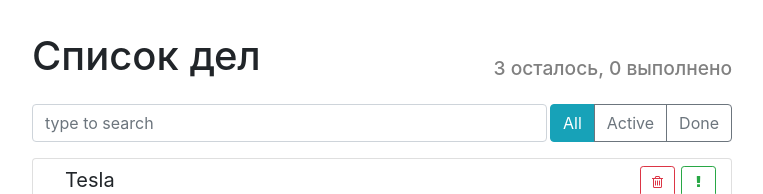
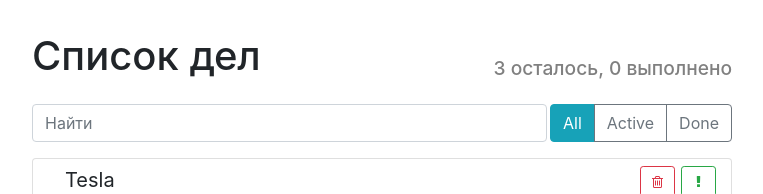
Before and after one commit to honeybaey/todo-app, a React (Create React App) app: page / in a window 1280 px wide. Shown: the top 194 px of the page, without its empty margins (258-1021 px from the left). Built offline with nearby package versions, Linux system fonts and the light colour scheme.

Commit message:
added the feature to search by label

```diff
--- a/src/components/App/App.js
+++ b/src/components/App/App.js
@@ -28,6 +28,7 @@ export default class App extends Component {
         this.createItem("Mercedes-Benz"),
         this.createItem("BMW"),
       ],
+      term: "",
     };
 
     this.deleteItem = (id) => {
@@ -81,10 +82,34 @@ export default class App extends Component {
         };
       });
     };
+
+    this.onSearchChange = (term) => {
+      this.setState({ term });
+    };
+
+    this.search = (items, term) => {
+      if (term.length === 0) {
+        return items;
+      }
+
+      return items.filter((item) => {
+        return item.label.toLowerCase().indexOf(term.toLowerCase()) > -1;
+      });
+    };
+
+    this.onActiveButton = () => {
+      console.log("active toggled");
+    };
+
+    this.onDoneButton = () => {
+      console.log("done toggled");
+    };
   }
 
   render() {
-    const { todoData } = this.state;
+    const { todoData, term } = this.state;
+
+    const visibleItems = this.search(todoData, term);
 
     const doneCount = todoData.filter((el) => el.done).length;
     const todoCount = todoData.length - doneCount;
@@ -93,12 +118,15 @@ export default class App extends Component {
       <div className="todo-app">
         <AppHeader toDo={todoCount} done={doneCount} />
         <div className="top-panel d-flex">
-          <SearchPanel />
-          <ItemStatusFilter />
+          <SearchPanel onSearchChange={this.onSearchChange} />
+          <ItemStatusFilter
+            onDoneButton={this.onDoneButton}
+            onActiveButton={this.onActiveButton}
+          />
         </div>
 
         <TodoList
-          todos={todoData}
+          todos={visibleItems}
           onDeleted={this.deleteItem}
           onToggleImportant={this.onToggleImportant}
           onToggleDone={this.onToggleDone}
--- a/src/components/SearchPanel/SearchPanel.js
+++ b/src/components/SearchPanel/SearchPanel.js
@@ -1,14 +1,30 @@
-import React from "react";
+import React, { Component } from "react";
 import "./SearchPanel.css";
 
-const SearchPanel = () => {
-  return (
-    <input
-      type="text"
-      className="form-control search-input"
-      placeholder="type to search"
-    />
-  );
-};
+export default class SearchPanel extends Component {
+  constructor() {
+    super();
 
-export default SearchPanel;
+    this.state = {
+      term: "",
+    };
+
+    this.onSearchChange = (e) => {
+      const term = e.target.value;
+      this.setState({ term });
+      this.props.onSearchChange(term);
+    };
+  }
+
+  render() {
+    return (
+      <input
+        type="text"
+        className="form-control search-input"
+        placeholder="Найти"
+        value={this.state.term}
+        onChange={this.onSearchChange}
+      />
+    );
+  }
+}
```
